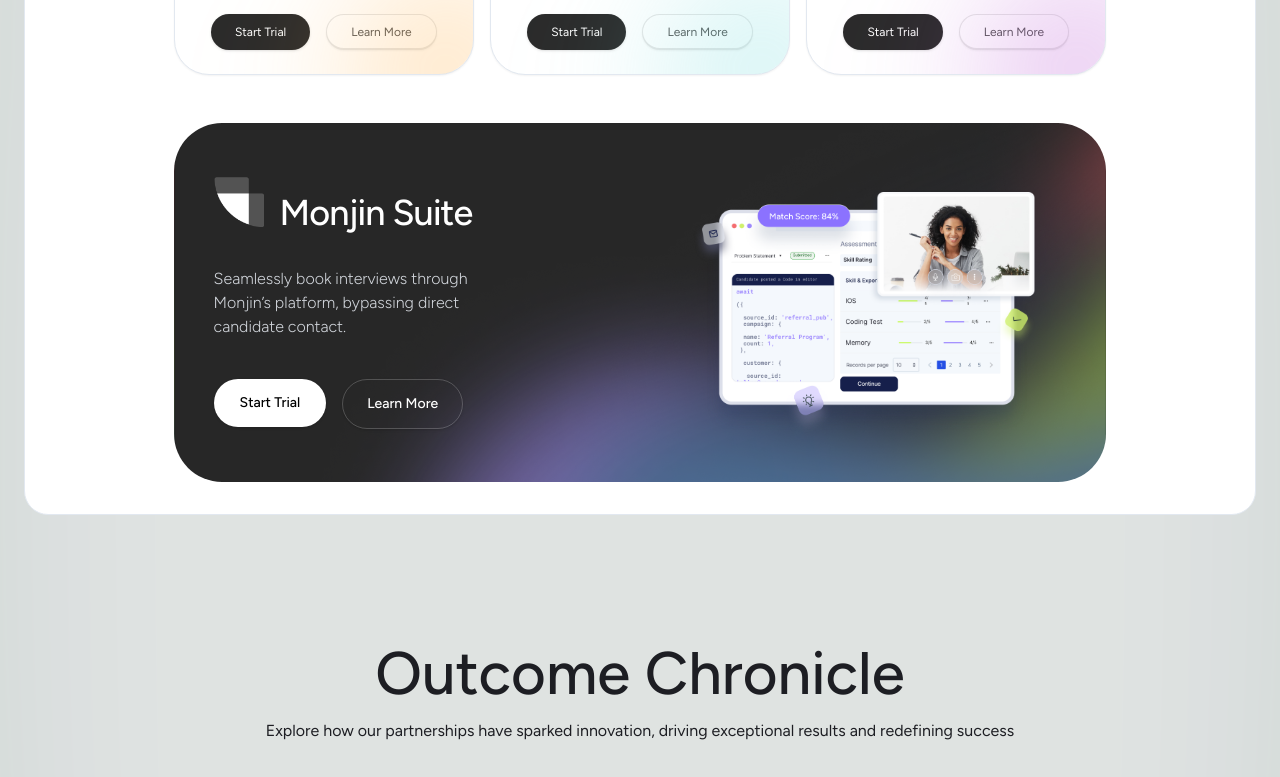
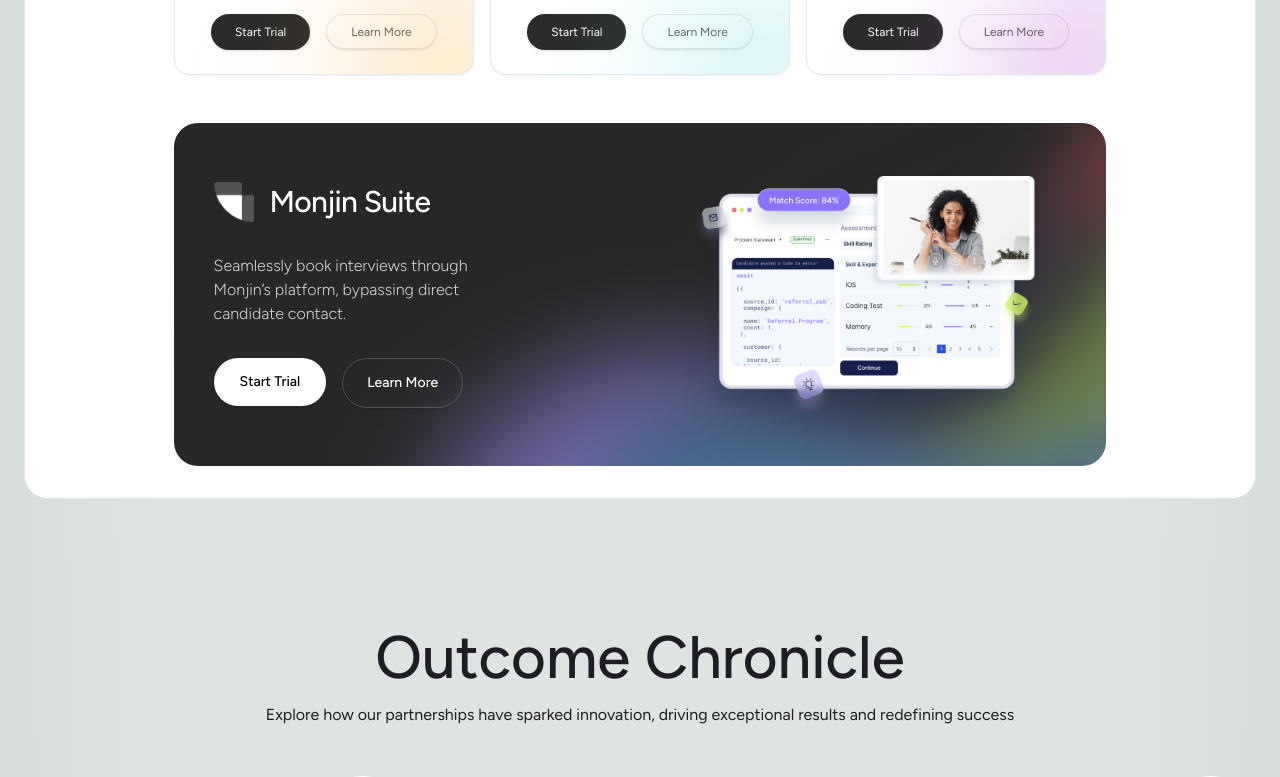
Before and after one commit to isthatpratik/monjin, a Next.js app: page / in a window 1280 px wide. Shown: the part 4280-5057 px from the top of the page. Built offline with nearby package versions, Linux system fonts and the light colour scheme.

Commit message:
Landing Page Minor Changes

```diff
--- a/components/products-section.tsx
+++ b/components/products-section.tsx
@@ -30,7 +30,7 @@
   buttonText2: string;
 }) => {
   return (
-    <Card className="relative bg-white p-4 rounded-[35px] shadow-sm flex flex-col items-center overflow-hidden h-full min-w-[240px]">
+    <Card className="relative bg-white p-4 rounded-2xl shadow-sm flex flex-col items-center overflow-hidden h-full min-w-[240px]">
       <div
         className={`absolute -bottom-10 -right-10 w-[135px] -rotate-45 h-[90px] ${circleColor} rounded-full blur-[80px] z-10`}
       ></div>
@@ -45,7 +45,7 @@
           className="mt-4"
         />
 
-        <h3 className="font-Onest font-semibold text-xl text-[#1D1E23] mt-4">
+        <h3 className="font-Onest font-semibold text-xl text-[#1D1E23] mt-4 text-center">
           {title}
         </h3>
 
@@ -194,6 +194,7 @@
             disableOnInteraction: false,
           }}
           className="my-12"
+          loop
         >
           {productCards.map((card, index) => (
             <SwiperSlide key={index}>
@@ -210,26 +211,42 @@
       )}
       {isMobile && <div className="swiper-pagination-custom mt-4"></div>}
 
-      <div className="relative mx-auto rounded-[48px] flex flex-col gap-6 max-w-[80%] md:justify-between bg-[url('/assets/monjin-suite-landing-bg.png')] bg-cover bg-center h-full sm:h-full md:flex-row mt-10 md:pt-0">
-        {/* Left Section */}
-        <div className="w-full md:w-1/2 space-y-4 flex p-10 flex-col justify-center text-center sm:text-left">
-          <div className="flex flex-row gap-4">
+      <div className="relative mx-auto rounded-3xl flex flex-col gap-6 md:max-w-[80%] md:justify-between bg-[url('/assets/monjin-suite-landing-bg.png')] bg-cover bg-center h-auto sm:h-full md:flex-row md:mt-2 mt-10">
+        {/* Monjin Suite Section */}
+        <div className="flex flex-col items-center p-10 gap-4 md:w-1/2 md:items-start md:justify-center text-center md:text-left">
+          {/* Logo and Title */}
+          <div className="flex items-center gap-4">
             <Image
               alt="Monjin Suite Logo"
-              width={50}
-              height={50}
+              width={40}
+              height={40}
               src={"/assets/monjin-suite-logo.png"}
-              className="object-contain pb-6"
+              className="object-contain"
             />
-            <h1 className="text-2xl md:text-4xl font-figtree text-center font-medium tracking-tight leading-tight text-white mt-4">
+            <h1 className="sm:text-2xl md:text-3xl font-figtree font-medium tracking-tight leading-tight text-white align-text-bottom">
               Monjin Suite
             </h1>
           </div>
-          <p className="text-sm sm:text-base font-figtree font-light text-gray-300 w-full md:w-4/5 pb-6">
+
+          {/* Illustration for Mobile/Tablets */}
+          <div className="relative w-full mt-4 md:hidden">
+            <Image
+              src="/assets/monjin-suite-landing-illustration.png"
+              alt="Monjin Suite Illustration"
+              width={520}
+              height={365}
+              className="object-contain mx-auto"
+            />
+          </div>
+
+          {/* Description */}
+          <p className="text-sm sm:text-base font-figtree font-light text-gray-300 mt-4 w-full md:w-4/5">
             Seamlessly book interviews through Monjin’s platform, bypassing
             direct candidate contact.
           </p>
-          <div className="gap-4 flex flex-col md:flex-row md:w-2/3">
+
+          {/* Buttons */}
+          <div className="gap-4 flex flex-col md:flex-row mt-4 w-full md:w-2/3">
             <Button className="w-full bg-[#FFFFFF] text-black rounded-full p-6 font-Onest text-sm">
               Start Trial
             </Button>
@@ -239,14 +256,14 @@
           </div>
         </div>
 
-        {/* Right Section: Image */}
-        <div className="w-full md:w-1/2 relative flex justify-start items-center p-10">
+        {/* Illustration for Larger Devices */}
+        <div className="hidden md:flex md:w-1/2 relative justify-start items-center p-10">
           <Image
             src="/assets/monjin-suite-landing-illustration.png"
             alt="Monjin Suite Illustration"
             width={520}
             height={365}
-            className="object-contain mt-4"
+            className="object-contain"
           />
         </div>
       </div>
--- a/styles/globals.css
+++ b/styles/globals.css
@@ -94,7 +94,7 @@
     background-repeat: no-repeat;
     opacity: 1; /* Adjust opacity for desired blending */
     pointer-events: none;
-    z-index: -10;
+    z-index: 1;
     mix-blend-mode: soft-light;
   }
 
@@ -180,7 +180,7 @@
   height: 8px;
   background: #000;
   opacity: 0.2;
-  margin: 0 4px;
+  margin: 0 2px;
 }
 
 .swiper-pagination-bullet-active {
```
